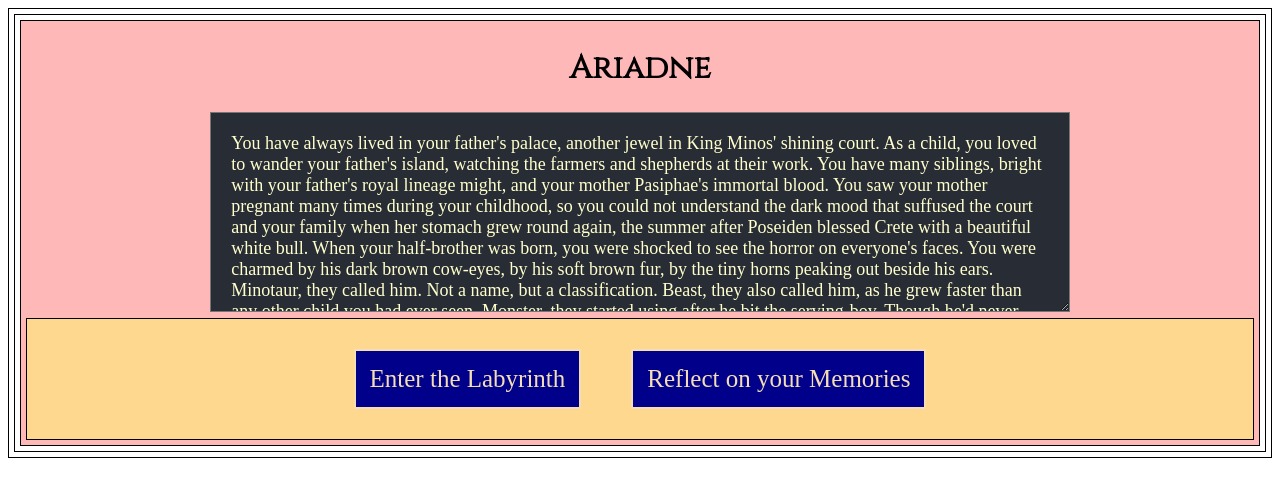
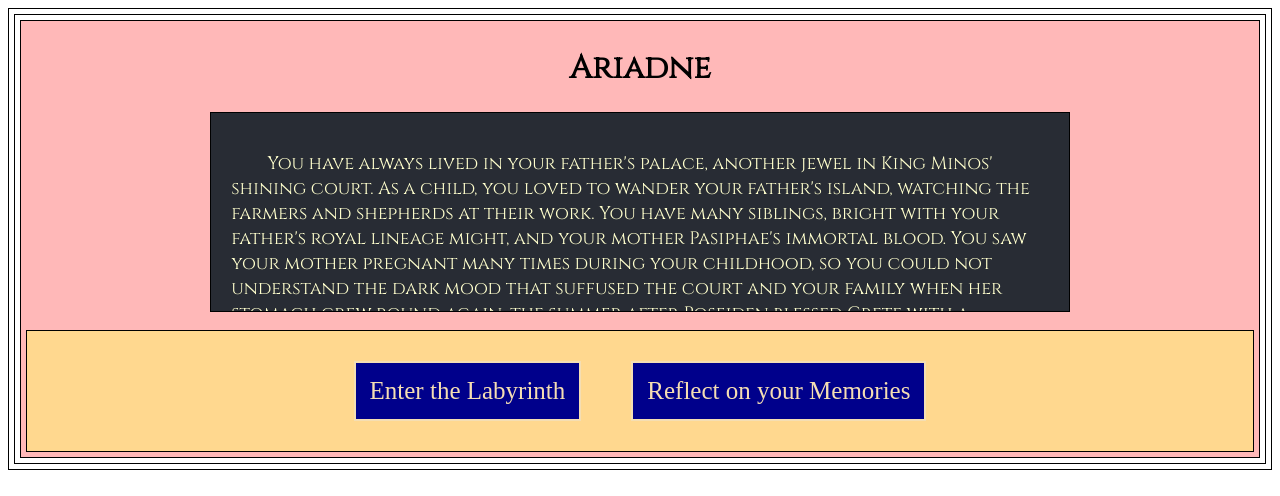
Before and after one commit to ArkfulDodger/ariadne, a React (Create React App) app: page / in a window 1280 px wide. Shown: the top 496 px of the page. Built offline with nearby package versions, Linux system fonts and the light colour scheme; a web font is replaced by a local one.

Commit message:
Updated ScrollText to div with line breaks

```diff
--- a/src/components/App.js
+++ b/src/components/App.js
@@ -6,6 +6,8 @@ import { useState } from 'react';
 
 
 function App() {
+  // whether there is a game currently in progress
+  // TODO: pass set method to component(s) which start or stop the current game
   const [isCurGame, setIsCurGame] = useState(false)
 
 
--- a/src/components/Home.js
+++ b/src/components/Home.js
@@ -9,8 +9,8 @@ function Home ({isCurGame}) {
             <h1>Ariadne</h1>
             <ScrollTextContainer />
             <div>
-            <Link to="/play">{isCurGame ? "Return to the Labyrinth" : "Enter the Labyrinth"}</Link>
-            <Link to="/memories">Reflect on your Memories</Link>
+                <Link to="/play">{isCurGame ? "Return to the Labyrinth" : "Enter the Labyrinth"}</Link>
+                <Link to="/memories">Reflect on your Memories</Link>
             </div>
         </div>
     );
--- a/src/components/SrollTextContainer.js
+++ b/src/components/SrollTextContainer.js
@@ -4,22 +4,24 @@ function SrollTextContainer (props) {
     function handleScroll(){
         console.log("scrolling")
     }
+
+    //TODO: convert textarea component
     return (
-        <textarea onScroll={handleScroll} readOnly>
-            You have always lived in your father's palace, another jewel in King Minos' shining court. As a child, you loved to wander your father's island, watching the farmers and shepherds at their work. You have many siblings, bright with your father's royal lineage might, and your mother Pasiphae's immortal blood. You saw your mother pregnant many times during your childhood, so you could not understand the dark mood that suffused the court and your family when her stomach grew round again, the summer after Poseiden blessed Crete with a beautiful white bull.
+        <div className="scroll-box" onScroll={handleScroll}>
+            <p>You have always lived in your father's palace, another jewel in King Minos' shining court. As a child, you loved to wander your father's island, watching the farmers and shepherds at their work. You have many siblings, bright with your father's royal lineage might, and your mother Pasiphae's immortal blood. You saw your mother pregnant many times during your childhood, so you could not understand the dark mood that suffused the court and your family when her stomach grew round again, the summer after Poseiden blessed Crete with a beautiful white bull.</p>
 
-            When your half-brother was born, you were shocked to see the horror on everyone's faces. You were charmed by his dark brown cow-eyes, by his soft brown fur, by the tiny horns peaking out beside his ears. Minotaur, they called him. Not a name, but a classification. Beast, they also called him, as he grew faster than any other child you had ever seen. Monster, they started using after he bit the serving-boy.
+            <p>When your half-brother was born, you were shocked to see the horror on everyone's faces. You were charmed by his dark brown cow-eyes, by his soft brown fur, by the tiny horns peaking out beside his ears. Minotaur, they called him. Not a name, but a classification. Beast, they also called him, as he grew faster than any other child you had ever seen. Monster, they started using after he bit the serving-boy.</p>
 
-            Though he'd never been able to speak a word, he communicated his hunger easily enough. His anger and his strength scared you, and you knew it was not always goats or pigs he craved. Even so, it seemed unspeakably cruel to leave him alone in the structure Daedelus built beneath the palace, a massive, shifting maze of halls and chambers, impossible to navigate without aid.
+            <p>Though he'd never been able to speak a word, he communicated his hunger easily enough. His anger and his strength scared you, and you knew it was not always goats or pigs he craved. Even so, it seemed unspeakably cruel to leave him alone in the structure Daedelus built beneath the palace, a massive, shifting maze of halls and chambers, impossible to navigate without aid.</p>
 
-            As you grew older, you came to understand the people's fear, as petty criminals, then slow servents, then even members of the court were sentenced to death in the Labyrinth. After your brother Androgeos was killed in Athens, you were almost relieved that your father demanded Athenian sacrifices to the maze. At least you would no longer have faces you had known all your life disappear on the slightest provocation.
+            <p>As you grew older, you came to understand the people's fear, as petty criminals, then slow servents, then even members of the court were sentenced to death in the Labyrinth. After your brother Androgeos was killed in Athens, you were almost relieved that your father demanded Athenian sacrifices to the maze. At least you would no longer have faces you had known all your life disappear on the slightest provocation.</p>
 
-            But then you met one of the Athenians set to Crete to feed the Minotaur - a handsome young man who caught your eye and who stood proud before your father, though he knew what he was to face. One of your sisters told you his name was Theseus, that he too was the son of a demigod and a king, that he had volunteered to come to Crete, that he hoped to stop the bloodshed, one way or another.
+            <p>But then you met one of the Athenians set to Crete to feed the Minotaur - a handsome young man who caught your eye and who stood proud before your father, though he knew what he was to face. One of your sisters told you his name was Theseus, that he too was the son of a demigod and a king, that he had volunteered to come to Crete, that he hoped to stop the bloodshed, one way or another.</p>
 
-            You, of course, fell for his many charms. You couldn't let him die in the mysterious maze beneath the palace, devoured by your own half-brother. So, you offered him your help: you gave him a ball of string, long and strong enough to help him find his way through the meandering passages, and you brought him a sword to protect him in the maze. You accompanied him to the entrace of the Labyrinth, and you watched him dissapear into the dark within.
+            <p>You, of course, fell for his many charms. You couldn't let him die in the mysterious maze beneath the palace, devoured by your own half-brother. So, you offered him your help: you gave him a ball of string, long and strong enough to help him find his way through the meandering passages, and you brought him a sword to protect him in the maze. You accompanied him to the entrace of the Labyrinth, and you watched him dissapear into the dark within.</p>
 
-            But that was days ago now, and you're starting to fear the worst. Theseus, who has promised to bring you with him on his triumphant return to Athens, must still be lost, somewhere within the maze. Now it falls to you, nervous as you feel, to make your way through the Labyrinth, find Theseus, and escape without falling prey to the hulking Minotaur that stalks the paths.
-</textarea>
+            <p>But that was days ago now, and you're starting to fear the worst. Theseus, who has promised to bring you with him on his triumphant return to Athens, must still be lost, somewhere within the maze. Now it falls to you, nervous as you feel, to make your way through the Labyrinth, find Theseus, and escape without falling prey to the hulking Minotaur that stalks the paths.</p>
+        </div>
     );
 }
 
--- a/src/stylesheets/App.css
+++ b/src/stylesheets/App.css
@@ -83,15 +83,21 @@ h1, h2 {
   font-family: 'Cinzel';
 }
 
-textarea {
+.scroll-box {
   width: 70%;
   height: 200px;
   background-color: #282c34;
   color:rgb(255, 255, 205);
   font-size: large;
   font-family: 'Gabriela';
+  text-align: left;
+  text-indent: 2em;
   padding: 20px 20px;
   box-sizing: border-box;
+  overflow-y:scroll;
+  margin-left: auto;
+  margin-right: auto;
+  margin-bottom: 1em;
 }
 
 .App {
```
